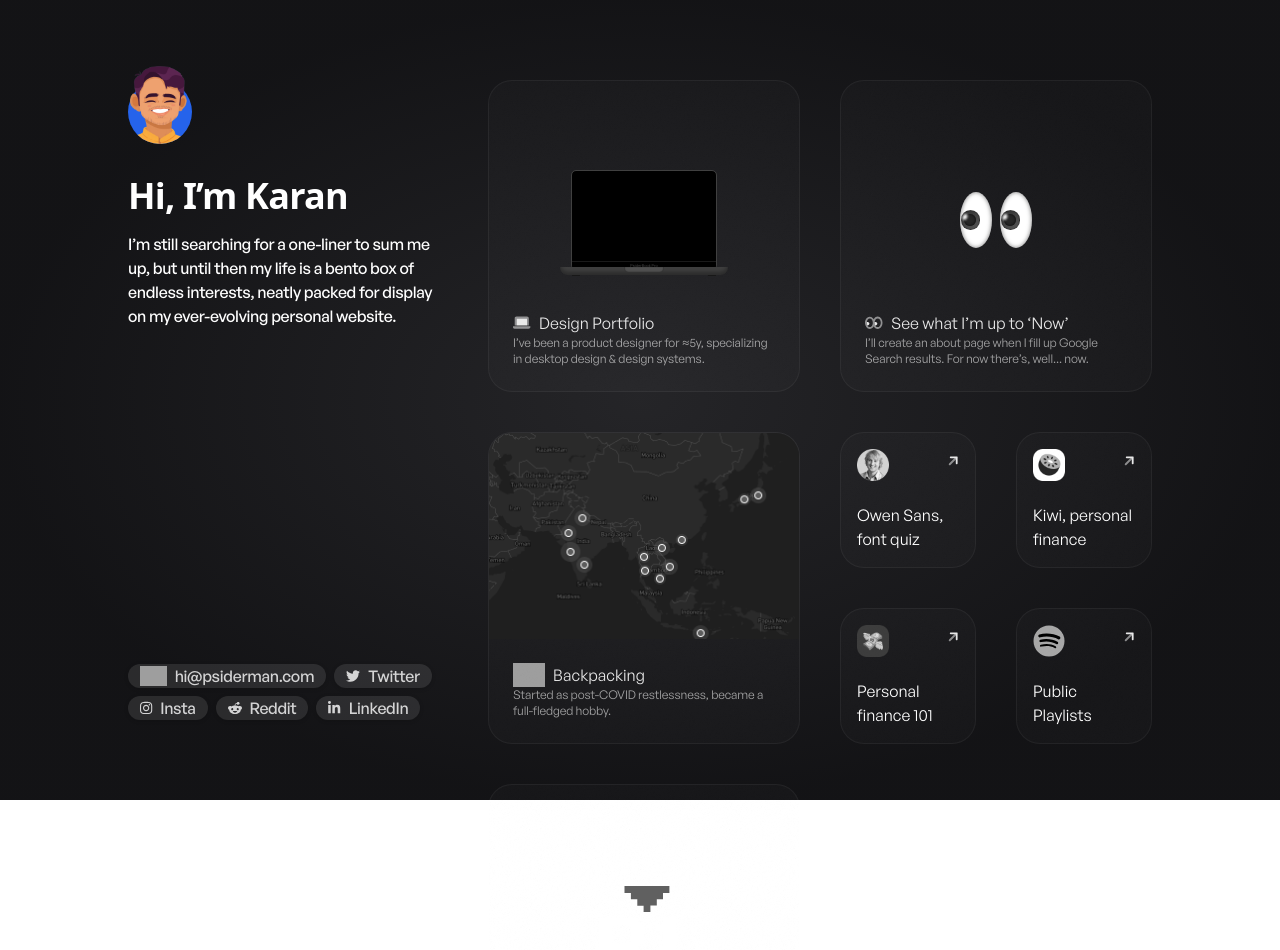
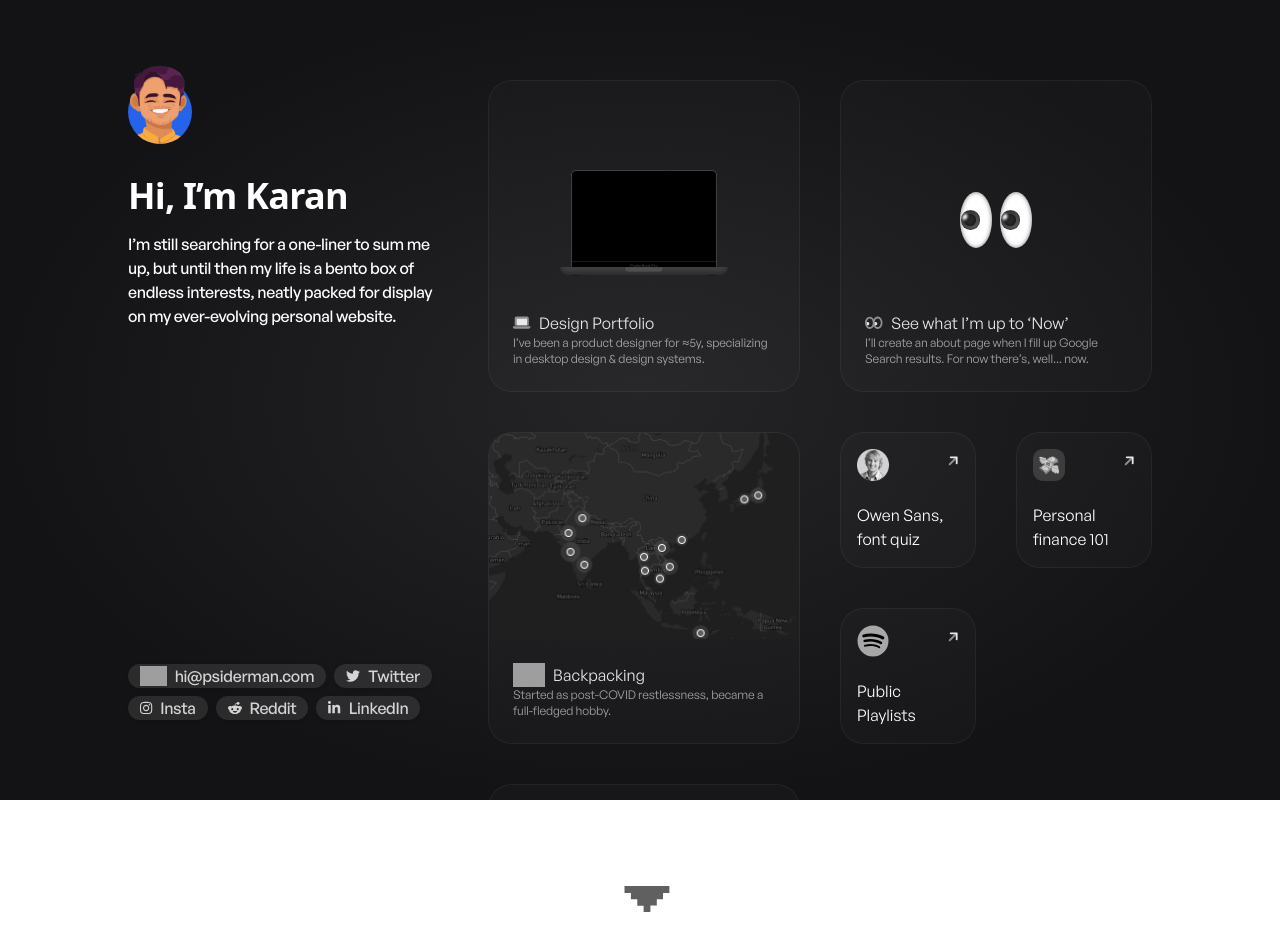
Before and after one commit to psiderman/website, a Vue app: page / in a window 1280 px wide. Shown: the top 950 px of the page. Built offline with nearby package versions, Linux system fonts and the light colour scheme; grey boxes are pictures that could not be loaded; what vue3-lazyload would draw is missing.

Commit message:
remove kiwi

```diff
--- a/src/components/home/LinkCard.vue
+++ b/src/components/home/LinkCard.vue
@@ -9,7 +9,7 @@ const props = defineProps({
 
 const urls = {
   owensans: new URL("@/assets/images/owensans.png", import.meta.url).toString(),
-  kiwi: new URL("@/assets/images/kiwi.png", import.meta.url).toString(),
+  // kiwi: new URL("@/assets/images/kiwi.png", import.meta.url).toString(),
   primer: new URL("@/assets/images/primer.png", import.meta.url).toString(),
   spotify: new URL("@/assets/svg/spotify.svg", import.meta.url).toString(),
 };
--- a/src/pages/Design.vue
+++ b/src/pages/Design.vue
@@ -112,7 +112,7 @@ const shotData = [
   },
   {
     type: "video",
-    link: "https://kiwi.psiderman.com",
+    // link: "https://kiwi.psiderman.com",
     title: "Kiwi Personal Finance",
     year: "2023",
     src: new URL("@/assets/design/shots/kiwi.mp4", import.meta.url).toString(),
--- a/src/views/Home.vue
+++ b/src/views/Home.vue
@@ -99,11 +99,11 @@ onMounted(() => {
           logo="owensans"
           link="https://owensans.vercel.app"
         />
-        <LinkCard
+        <!-- <LinkCard
           title="Kiwi, personal finance"
           logo="kiwi"
           link="https://kiwi.psiderman.com"
-        />
+        /> -->
         <LinkCard
           title="Personal finance 101"
           logo="primer"
```
